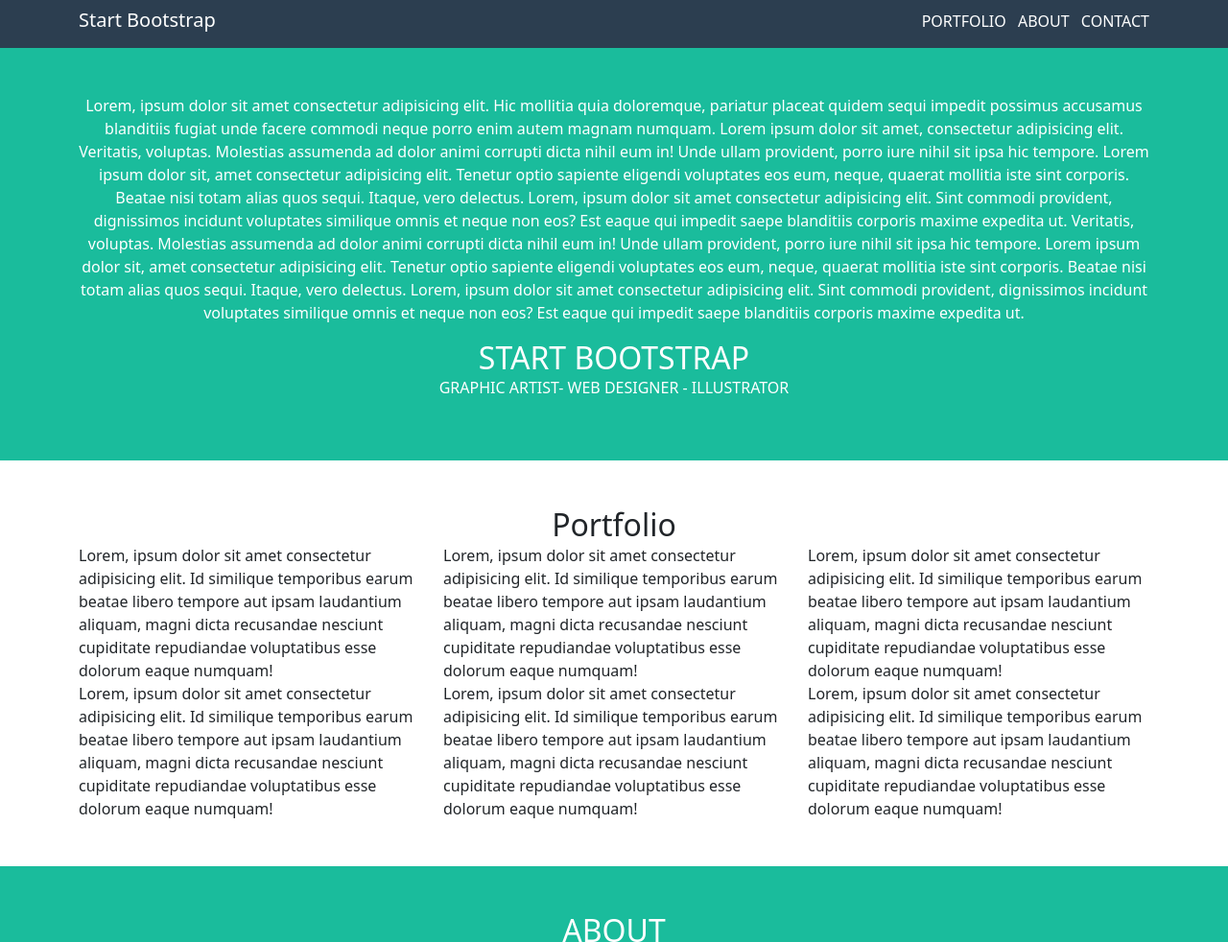
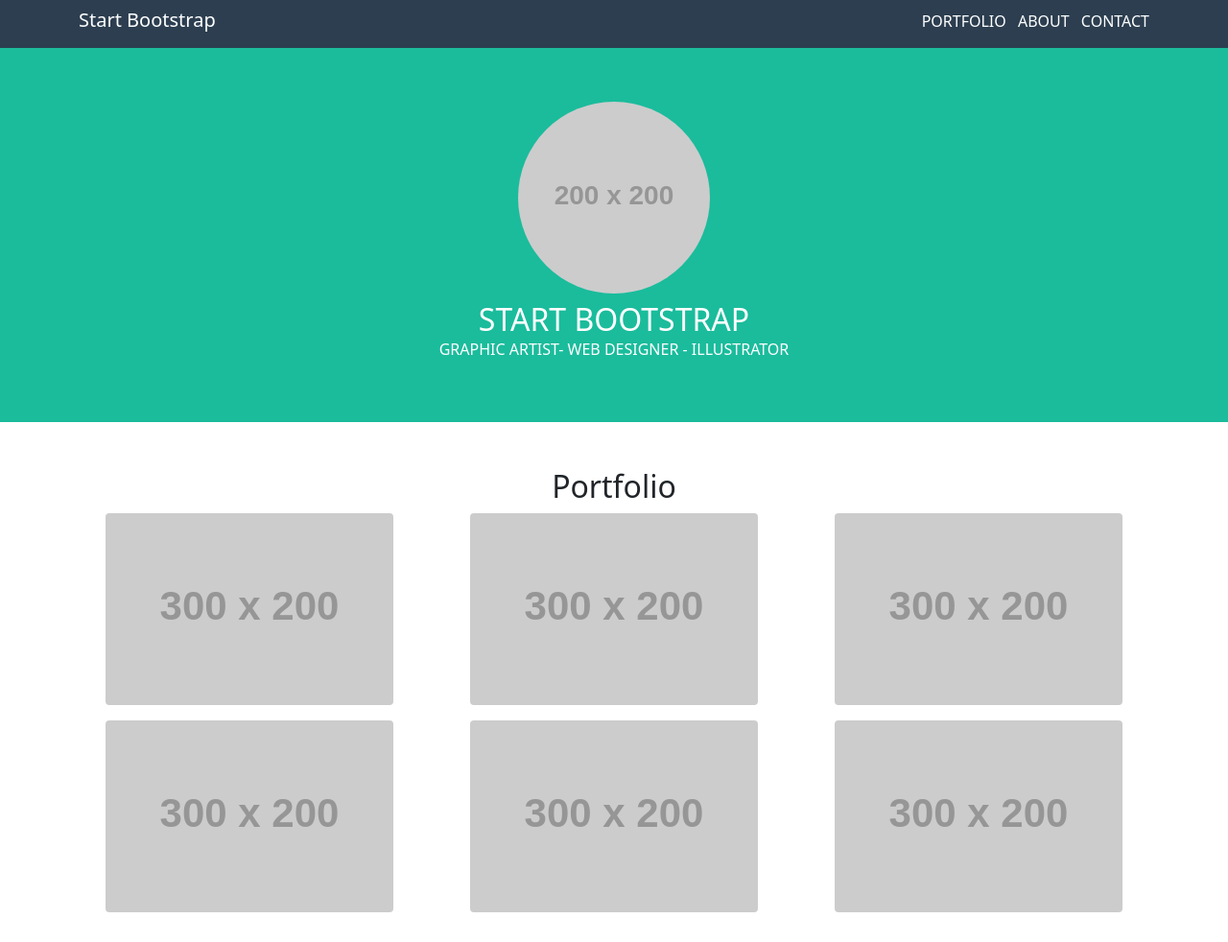
Before and after one commit to manfred-commits/html-css-bootstrap-freelancer, a plain HTML site: page index.html in a window 1280 px wide. Shown: the top 982 px of the page at 96% size. Drawn offline with nearby package versions, Linux system fonts and the light colour scheme; placeholder pictures from the web are drawn by us.

Commit message:
added fixes(changed lorem with placeholder images)

```diff
--- a/index.html
+++ b/index.html
@@ -36,8 +36,7 @@
                 <div class="container pt-5 pb-5">
                     <div class="row">
                         <div class="col text-center">
-                            <p>Lorem, ipsum dolor sit amet consectetur adipisicing elit. Hic mollitia quia doloremque, pariatur placeat quidem sequi impedit possimus accusamus blanditiis fugiat unde facere commodi neque porro enim autem magnam numquam. Lorem ipsum dolor sit amet, consectetur adipisicing elit. Veritatis, voluptas. Molestias assumenda ad dolor animi corrupti dicta nihil eum in! Unde ullam provident, porro iure nihil sit ipsa hic tempore. Lorem ipsum dolor sit, amet consectetur adipisicing elit. Tenetur optio sapiente eligendi voluptates eos eum, neque, quaerat mollitia iste sint corporis. Beatae nisi totam alias quos sequi. Itaque, vero delectus. Lorem, ipsum dolor sit amet consectetur adipisicing elit. Sint commodi provident, dignissimos incidunt voluptates similique omnis et neque non eos? Est eaque qui impedit saepe blanditiis corporis maxime expedita ut.    Veritatis, voluptas. Molestias assumenda ad dolor animi corrupti dicta nihil eum in! Unde ullam provident, porro iure nihil sit ipsa hic tempore. Lorem ipsum dolor sit, amet consectetur adipisicing elit. Tenetur optio sapiente eligendi voluptates eos eum, neque, quaerat mollitia iste sint corporis. Beatae nisi totam alias quos sequi. Itaque, vero delectus. Lorem, ipsum dolor sit amet consectetur adipisicing elit. Sint commodi provident, dignissimos incidunt voluptates similique omnis et neque non eos? Est eaque qui impedit saepe blanditiis corporis maxime expedita ut.
-                            </p>
+                            <img class="rounded-circle m-2" src="https://via.placeholder.com/200x200" alt="">
                             <h2>START BOOTSTRAP</h2>
                             <p>GRAPHIC ARTIST- WEB DESIGNER - ILLUSTRATOR</p>
                         </div>
@@ -53,24 +52,24 @@
                            <h2>Portfolio</h2>
                         </div>
                     </div>
-                    <div class="row ">
+                    <div class="row text-center">
                         <div class="col-12 col-sm-6 col-lg-4">
-                            Lorem, ipsum dolor sit amet consectetur adipisicing elit. Id similique temporibus earum beatae libero tempore aut ipsam laudantium aliquam, magni dicta recusandae nesciunt cupiditate repudiandae voluptatibus esse dolorum eaque numquam!
+                            <img class="rounded m-2" src="https://via.placeholder.com/300x200" alt="">
                         </div>
                         <div class="col-12 col-sm-6 col-lg-4">
-                            Lorem, ipsum dolor sit amet consectetur adipisicing elit. Id similique temporibus earum beatae libero tempore aut ipsam laudantium aliquam, magni dicta recusandae nesciunt cupiditate repudiandae voluptatibus esse dolorum eaque numquam!
+                            <img class="rounded m-2" src="https://via.placeholder.com/300x200" alt="">
                         </div>
                         <div class="col-12 col-sm-6 col-lg-4">
-                            Lorem, ipsum dolor sit amet consectetur adipisicing elit. Id similique temporibus earum beatae libero tempore aut ipsam laudantium aliquam, magni dicta recusandae nesciunt cupiditate repudiandae voluptatibus esse dolorum eaque numquam!
+                            <img class="rounded m-2" src="https://via.placeholder.com/300x200" alt="">
                         </div>
                         <div class="col-12 col-sm-6 col-lg-4">
-                            Lorem, ipsum dolor sit amet consectetur adipisicing elit. Id similique temporibus earum beatae libero tempore aut ipsam laudantium aliquam, magni dicta recusandae nesciunt cupiditate repudiandae voluptatibus esse dolorum eaque numquam!
+                            <img class="rounded m-2" src="https://via.placeholder.com/300x200" alt="">
                         </div>
                         <div class="col-12 col-sm-6 col-lg-4">
-                            Lorem, ipsum dolor sit amet consectetur adipisicing elit. Id similique temporibus earum beatae libero tempore aut ipsam laudantium aliquam, magni dicta recusandae nesciunt cupiditate repudiandae voluptatibus esse dolorum eaque numquam!
+                            <img class="rounded m-2" src="https://via.placeholder.com/300x200" alt="">
                         </div>
                         <div class="col-12 col-sm-6 col-lg-4">
-                            Lorem, ipsum dolor sit amet consectetur adipisicing elit. Id similique temporibus earum beatae libero tempore aut ipsam laudantium aliquam, magni dicta recusandae nesciunt cupiditate repudiandae voluptatibus esse dolorum eaque numquam!
+                            <img class="rounded m-2" src="https://via.placeholder.com/300x200" alt="">
                         </div>
                     </div>
                 </div>
```
